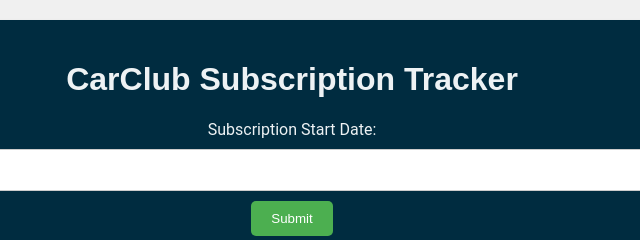
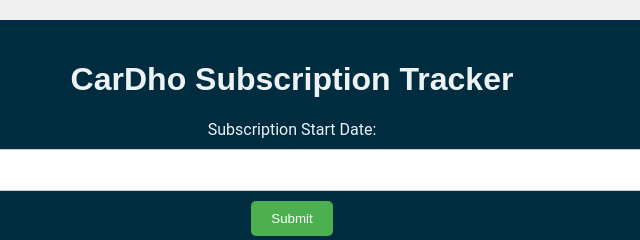
Before and after one commit to cardhoservices/cardho, a plain HTML site: page tracker/index.html in a window 1280 px wide. Shown: the top 240 px of the page, 348-988 px from the left. Drawn offline with Linux system fonts and the light colour scheme.

Commit message:
Update index.html

```diff
--- a/tracker/index.html
+++ b/tracker/index.html
@@ -8,7 +8,7 @@
 </head>
 <body>
 <div class="container">
-    <h1>CarClub Subscription Tracker</h1>
+    <h1>CarDho Subscription Tracker</h1>
     <form id="subscription-form">
 <!--         <label for="mobile-number">Enter Mobile Number:</label>
         <input type="number" id="mobile-number" placeholder="Phone Number" required> -->
```
